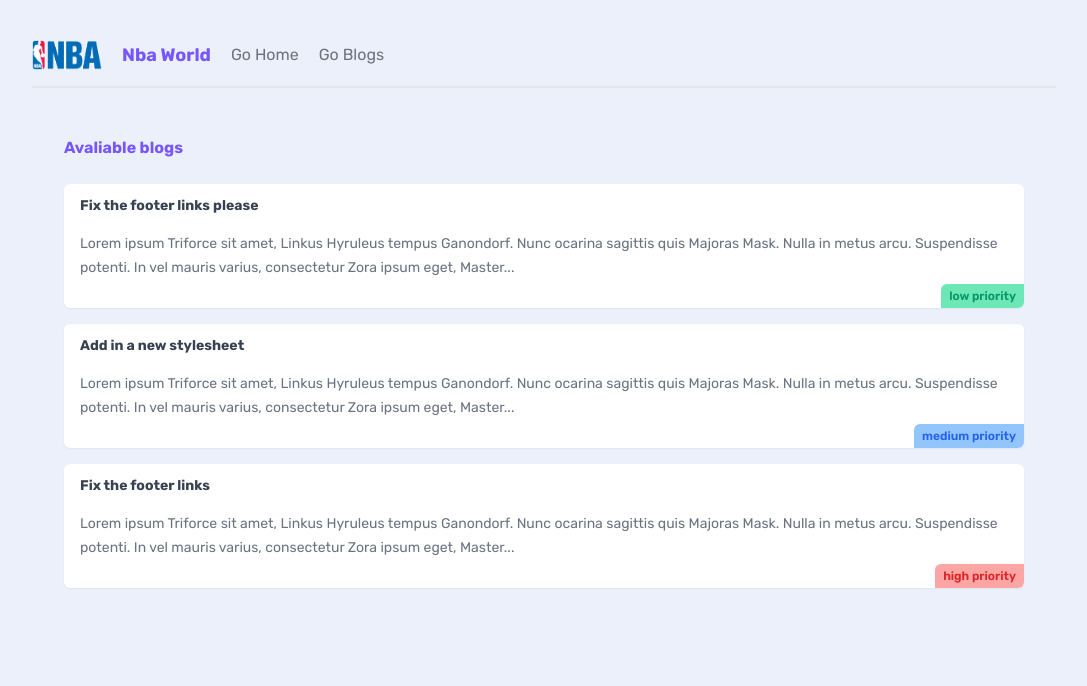
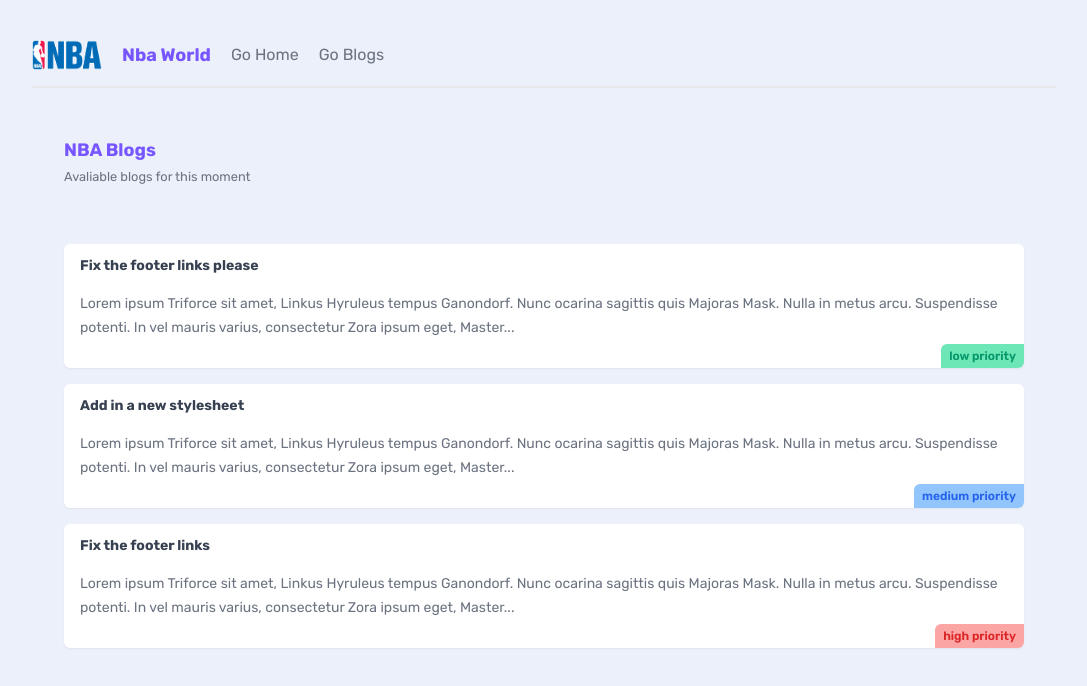
Before and after one commit to mishkamag/NBA-blogs-with-next.js, a Next.js app: page /blogs in a window 1280 px wide. Shown: the top 686 px of the page, without its empty margins (96-1183 px from the left). Built offline with nearby package versions, Linux system fonts and the light colour scheme; data requests are answered from the project's data file.

Commit message:
feat: add loading ui and suspense bounderies feature

```diff
--- a/app/blogs/BlogList.jsx
+++ b/app/blogs/BlogList.jsx
@@ -1,6 +1,9 @@
 import Link from "next/link";
 
 const getBlogs = async () => {
+  //just for show spinner
+  await new Promise((res) => setTimeout(res, 3000));
+
   const res = await fetch("http://localhost:4000/blogs", {
     next: {
       revalidate: 0,
@@ -11,7 +14,6 @@ const getBlogs = async () => {
 
 const BlogList = async () => {
   const blogs = await getBlogs();
-  console.log(blogs);
   return (
     <>
       {blogs.map((blog) => (
--- a/app/blogs/page.jsx
+++ b/app/blogs/page.jsx
@@ -1,11 +1,22 @@
-import React from "react";
+import React, { Suspense } from "react";
 import BlogList from "./BlogList";
+import Loading from "../loading";
 
 const Blogs = () => {
   return (
     <main>
-      <h2>Avaliable blogs</h2>
-      <BlogList />
+      <nav>
+        <div>
+          <h2>NBA Blogs</h2>
+          <p>
+            <small>Avaliable blogs for this moment</small>
+          </p>
+        </div>
+      </nav>
+
+      <Suspense fallback={<Loading />}>
+        <BlogList />
+      </Suspense>
     </main>
   );
 };
--- /dev/null
+++ b/app/loading.jsx
@@ -0,0 +1,11 @@
+import React from "react";
+
+const Loading = () => {
+  return (
+    <div className="flex  justify-center h-screen">
+      <div className="border-t-4 mt-12 border-blue-500 border-solid rounded-full animate-spin w-16 h-16"></div>
+    </div>
+  );
+};
+
+export default Loading;
```
